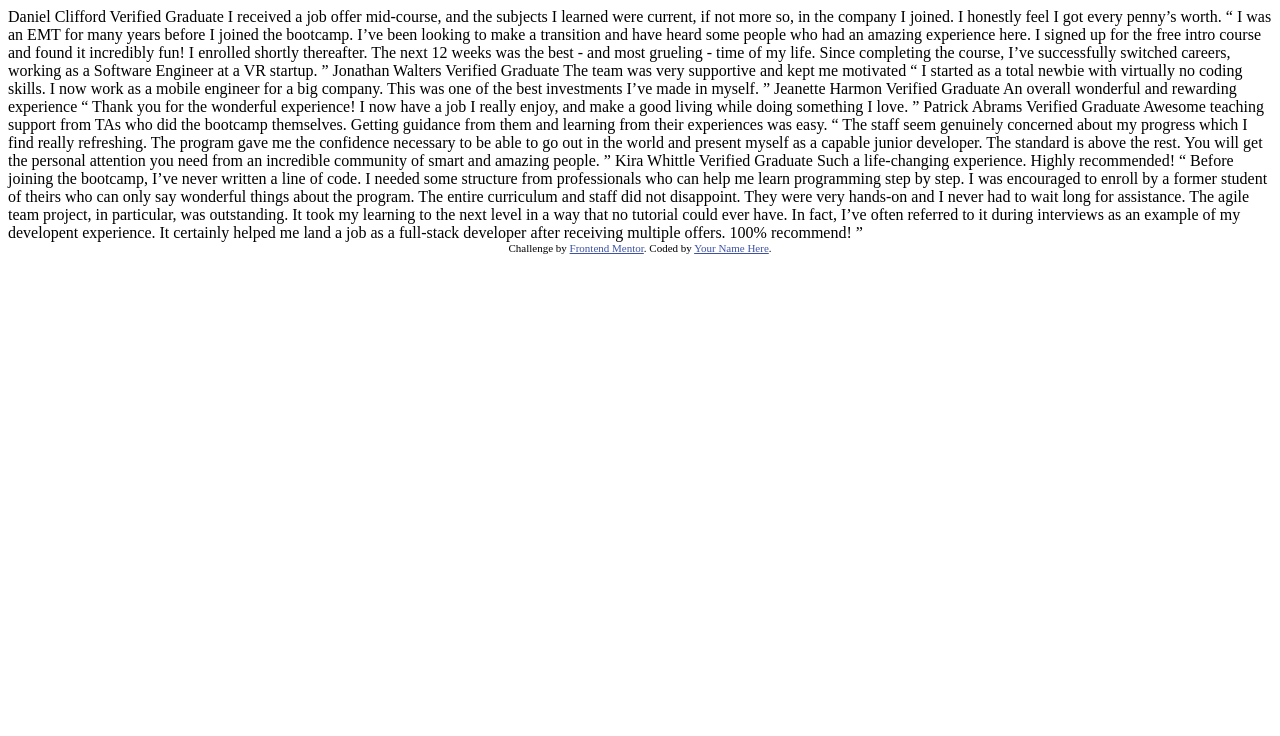
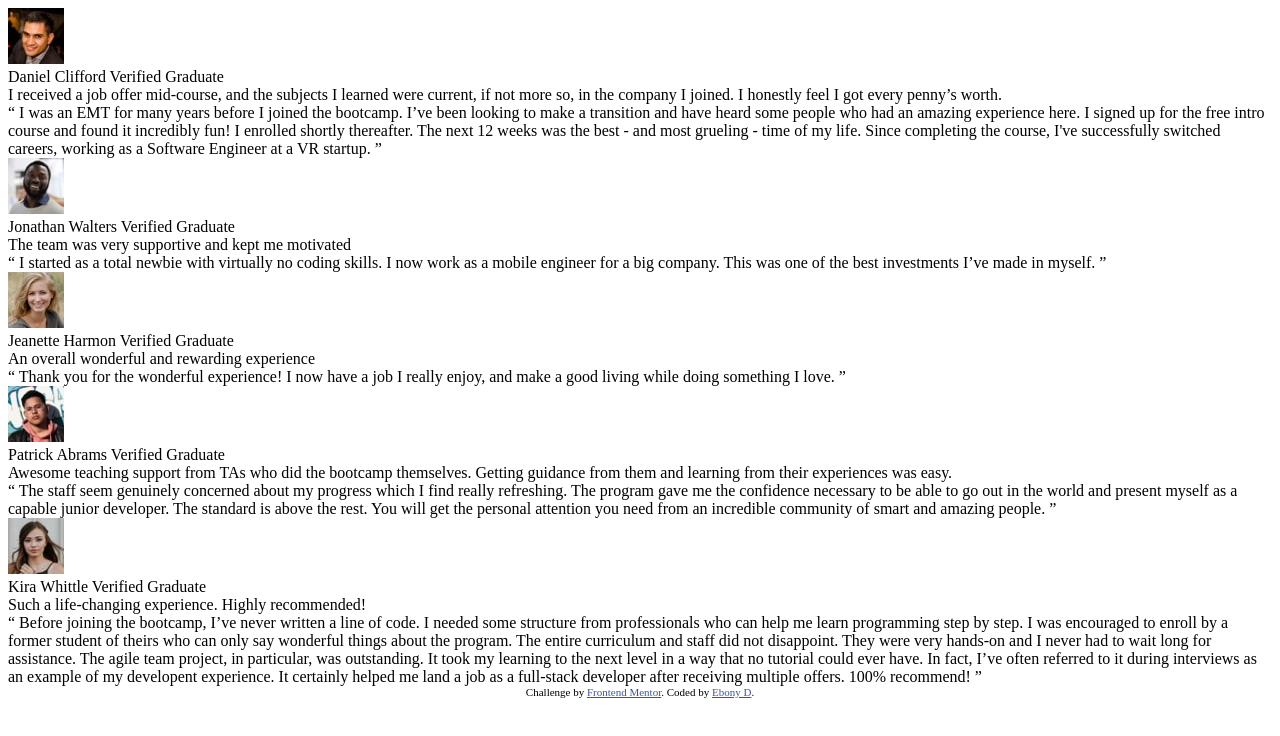
Before and after one commit to ESDeGrace/FrontEndLab2, a plain HTML site: page index.html in a window 1280 px wide. Drawn offline with Linux system fonts and the light colour scheme.

Commit message:
added html structure for each grid, added background in html

```diff
--- a/index.html
+++ b/index.html
@@ -15,50 +15,105 @@
   </style>
 </head>
 <body>
+
+  <div class="background">
+
+  <div class="grid1">
+
+    <img class="profilephoto1" src="./images/image-daniel.jpg">
+
+    <div header="testname1">
     Daniel Clifford
     Verified Graduate
+    </div>
 
+    <div class="paraheaderdan">
          I received a job offer mid-course, and the subjects I learned were current, if not more so,
          in the company I joined. I honestly feel I got every penny’s worth.
+    </div>
 
+    <div class="paragraphdan">
         “ I was an EMT for many years before I joined the bootcamp. I’ve been looking to make a
          transition and have heard some people who had an amazing experience here. I signed up
         for the free intro course and found it incredibly fun! I enrolled shortly thereafter.
         The next 12 weeks was the best - and most grueling - time of my life. Since completing
-  the course, I’ve successfully switched careers, working as a Software Engineer at a VR startup. ”
+        the course, I've successfully switched careers, working as a Software Engineer at a VR startup. ”
+    </div>
+  </div>
 
+  <div class="grid2">
+    <img class="profilephoto2" src="./images/image-jonathan.jpg">
+
+    <div header="testname2">
        Jonathan Walters
        Verified Graduate
+    </div>
 
+    <div class="paraheaderjon">
     The team was very supportive and kept me motivated
+    </div>
 
+    <div class="paragraphjon">
     “ I started as a total newbie with virtually no coding skills. I now work as a mobile engineer
     for a big company. This was one of the best investments I’ve made in myself. ”
+    </div>
+  </div>
 
+
+
+  <div class="grid3">
+    <img class="profilephoto3" src="./images/image-jeanette.jpg">
+
+    <div header="testname3">
     Jeanette Harmon
     Verified Graduate
+    </div>
 
+    <div class="paraheaderjean">
     An overall wonderful and rewarding experience
+    </div>
 
+    <div class="paragraphjean">
     “ Thank you for the wonderful experience! I now have a job I really enjoy, and make a good living
     while doing something I love. ”
+    </div>
+  </div>
 
+
+  <div class="grid4">
+    <img class="profilephoto4" src="./images/image-patrick.jpg">
+     <div header="testname4">
        Patrick Abrams
        Verified Graduate
+      </div>
 
+      <div class="paraheaderpat">
        Awesome teaching support from TAs who did the bootcamp themselves. Getting guidance from them and
        learning from their experiences was easy.
+      </div>
 
+      <div class="paragraphpat">
       “ The staff seem genuinely concerned about my progress which I find really refreshing. The program
       gave me the confidence necessary to be able to go out in the world and present myself as a capable
       junior developer. The standard is above the rest. You will get the personal attention you need from
       an incredible community of smart and amazing people. ”
+      </div>
+  </div>
 
+
+  <div class="grid5">
+      <img class="profilephoto5" src="./images/image-kira.jpg">
+
+      <div header="testname5">
        Kira Whittle
        Verified Graduate
+      </div>
 
+      <div class="paraheaderkira">
       Such a life-changing experience. Highly recommended!
+      </div>
 
+      <div class="paragraphkira">
       “ Before joining the bootcamp, I’ve never written a line of code. I needed some structure from
       professionals who can help me learn programming step by step. I was encouraged to enroll by a former
       student of theirs who can only say wonderful things about the program. The entire curriculum and staff
@@ -67,10 +122,13 @@
       could ever have. In fact, I’ve often referred to it during interviews as an example of my developent
       experience. It certainly helped me land a job as a full-stack developer after receiving multiple offers.
       100% recommend! ”
+      </div>
+  </div>
 
   <div class="attribution">
     Challenge by <a href="https://www.frontendmentor.io?ref=challenge" target="_blank">Frontend Mentor</a>.
-    Coded by <a href="#">Your Name Here</a>.
+    Coded by <a href="#">Ebony D</a>.
+  </div>
 </div>
 </body>
 </html>
```
Lines whose indentation alone changed are shown as unchanged.
